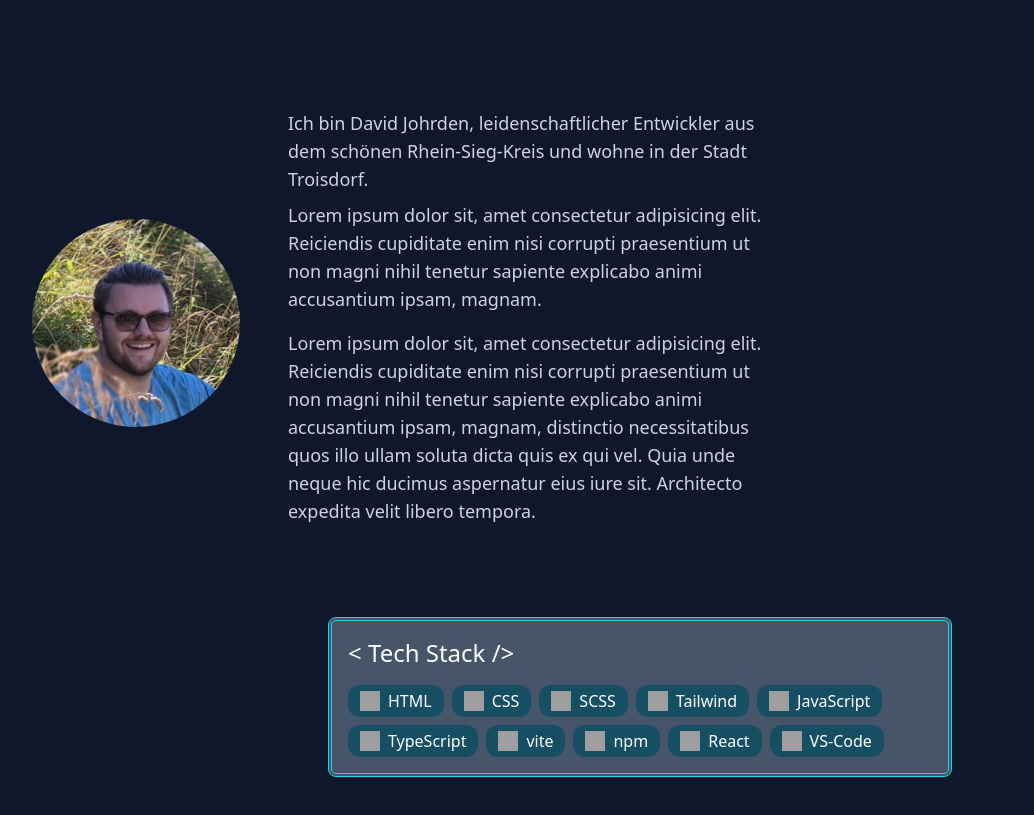
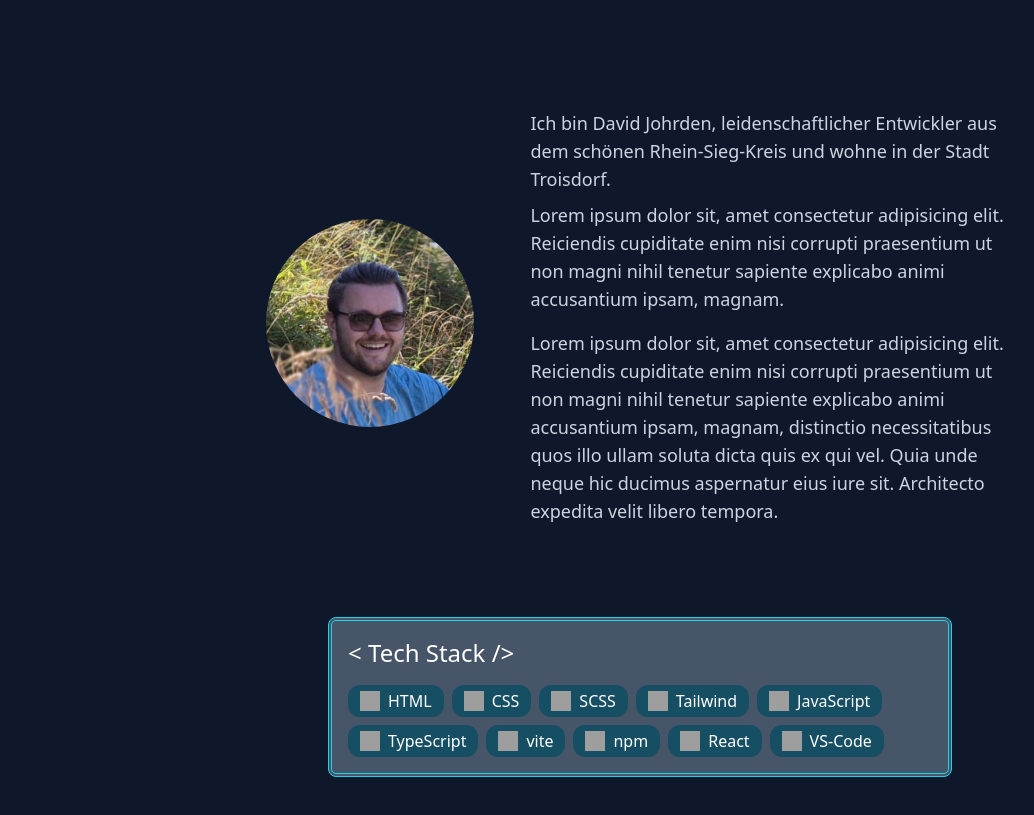
Before and after one commit to DayvieJones/Portfolio, a React (Vite) app: page /Portfolio/ in a window 1280 px wide. Shown: the part 1031-1846 px from the top of the page, without its empty margins (0-1034 px from the left). Built offline with nearby package versions, Linux system fonts and the light colour scheme; grey boxes are pictures that could not be loaded.

Commit message:
fix: #about styling

```diff
--- a/src/Routes/IndexPage/IndexPage.tsx
+++ b/src/Routes/IndexPage/IndexPage.tsx
@@ -70,7 +70,7 @@ export default function IndexPage() {
             </h2>
             <div className="w-full h-[1px] bg-cyan-600"></div>
           </div>
-          <div className="flex flex-col md:flex-row  items-center md:gap-8 lg:mt-20">
+          <div className="flex flex-col md:flex-row justify-center items-center md:gap-10 lg:mt-20">
             <img
               className="w-52 h-52 rounded-full p-4 mb-6 object-cover md:mb-0 w- md:w-60 md:h-60"
               src={avatar}
@@ -306,7 +306,7 @@ export default function IndexPage() {
           </div>
         </section>
         <footer className="relative bottom-0 py-4 mt-5 w-full bg-slate-950 text-center text-slate-400 text-sm">
-          <a href="./Impressum" className="mr-4">
+          <a href="./Portfolio/Impressum" className="mr-4">
             Impressum
           </a>
           <span>© David Johrden 2024</span>
@@ -315,50 +315,3 @@ export default function IndexPage() {
     </div>
   );
 }
-
-/*
-Aufbau:
-
-#Hero Section
-    -Header
-      -LinkedIn
-      -GitHub
-      -Email
-      (Statisch)
-    -Einleitungssatz
-      -Button to #about
-    -Navbar
-      -Als roter Faden auf der Seite
-      -Aussehen wie Balken
-        Wenn im Bereich, Blaken farbe/größe ändern
-        Mobile: header
-        Large: links
-
-#About Me
-  -Wer bin ich
-  -Wo komme ich her
-  -Micro controller
-  -Leidenschaft
-  -Ziel
-  -TechStack
-    -logos
-
-#Projects
-  -Techs im Projekt
-  -Sushi Restaurant
-  -WeatherApp
-  -NoteApp
-  -userAdministration
-
-#Contact
-    -LinkedIn
-    -GitHub
-    -Email
-    -Xing
-
-Design
-  -Background
-    (Space)
-    Mouse interaktiv
-    Smooth scrolling
-*/
```
